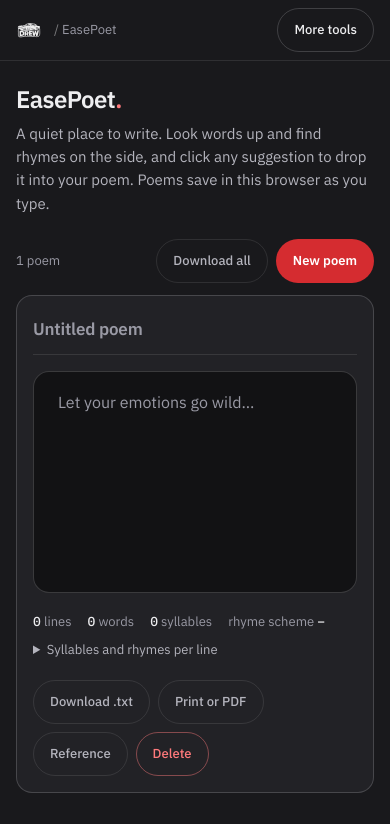
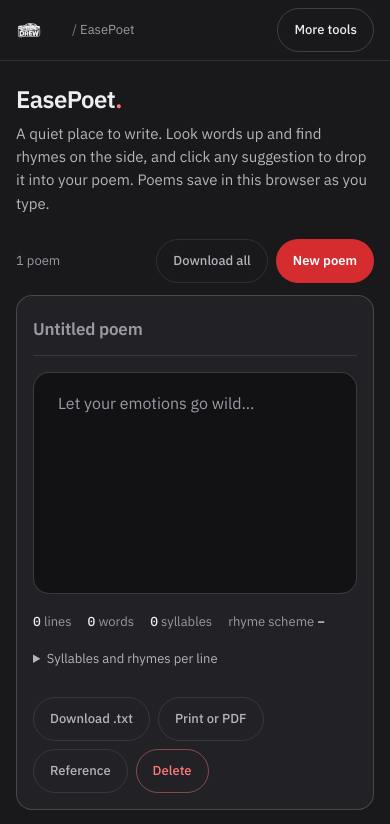
Before and after one commit to drew-codes-things/PoetryInterface, a plain HTML site: page index.html in a window 390 px wide. Shown: the top 824 px of the page. Drawn offline with Linux system fonts and the light colour scheme.

Commit message:
style(ui): give buttons and inputs 44px touch targets on phones
Touch and narrow screens get 16px input text (no zoom on focus) and 44px minimum heights for buttons, inputs and summaries.

```diff
--- a/assets/app.css
+++ b/assets/app.css
@@ -107,3 +107,6 @@
 .rh-4 { color: #c084fc; }
 .rh-5 { color: #2dd4bf; }
 .rh-6 { color: #fb7185; }
+@media (max-width: 820px), (pointer: coarse) {
+    .per-line-box summary { padding-block: 12px; }
+}
--- a/assets/theme.css
+++ b/assets/theme.css
@@ -396,3 +396,10 @@ code { font-family: var(--mono); font-size: .88em; color: var(--text); backgroun
     body { background: #fff; color: #000; }
     .topbar, .foot, .toast { display: none !important; }
 }
+
+@media (max-width: 820px), (pointer: coarse) {
+    input[type="text"], input[type="url"], input[type="search"], input[type="password"], input[type="number"], input[type="datetime-local"], select, textarea { font-size: 16px; }
+    .btn-ghost, .btn-quiet, .btn-danger, .opt, .brand, input[type="text"], input[type="url"], input[type="search"], input[type="password"], input[type="number"], input[type="datetime-local"], select, input[type="range"] { min-height: 44px; }
+    .brand { min-width: 44px; }
+    summary { padding-block: 12px; }
+}
```
